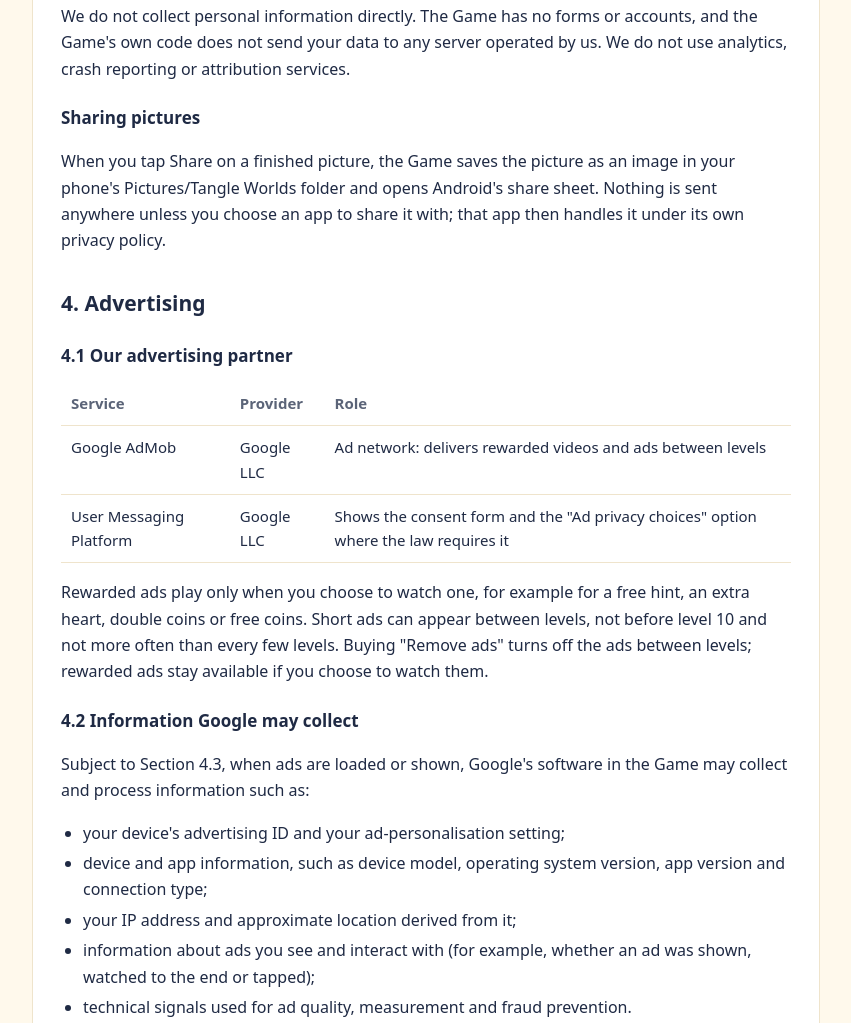
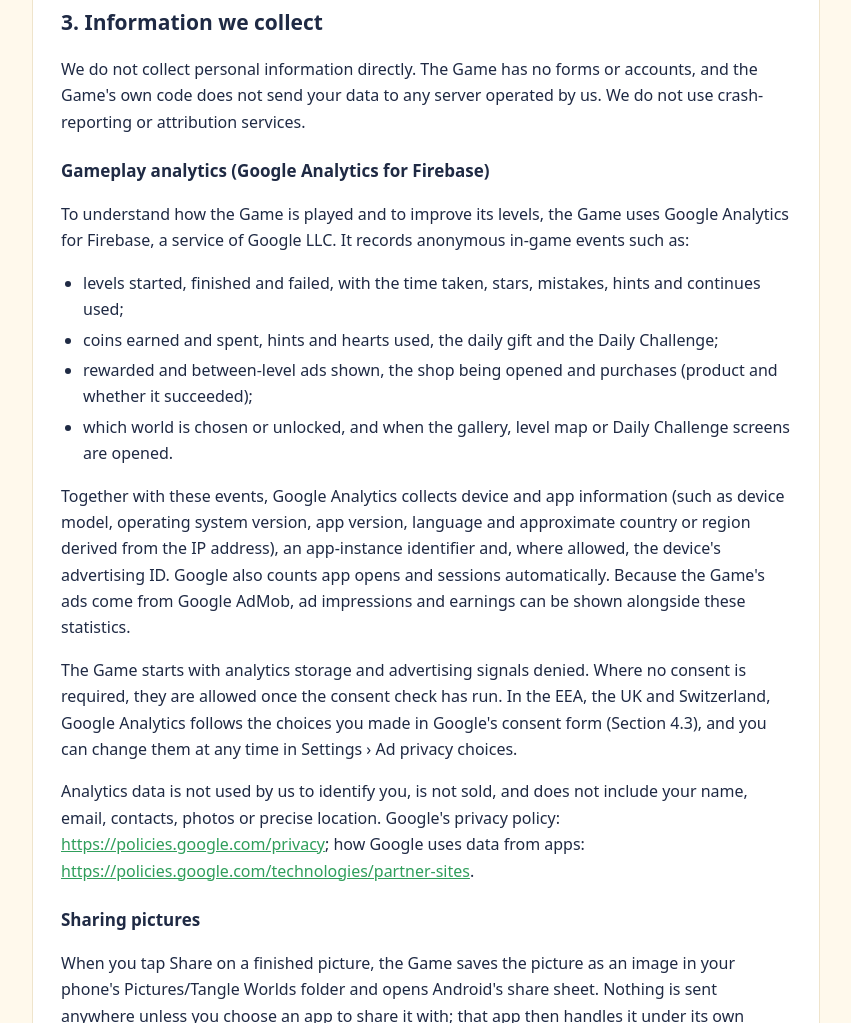
Before and after one commit to rmpuzzlegames/rmpuzzlegames.github.io, a plain HTML site: page tangle-worlds/privacy/index.html in a window 1280 px wide. Shown: the part 1502-2525 px from the top of the page, without its empty margins (214-1065 px from the left). Drawn offline with Linux system fonts and the light colour scheme.

Commit message:
Tangle Worlds privacy policy: gameplay analytics with Google Analytics for Firebase (events, consent, retention)
Co-Authored-By: Claude Opus 5.5 <noreply@anthropic.com>

```diff
--- a/tangle-worlds/privacy/index.html
+++ b/tangle-worlds/privacy/index.html
@@ -14,7 +14,7 @@
     <header><a href="/"><div class="logo">RM</div><span>RM Puzzle Games</span></a></header>
     <article>
       <h1>Tangle Worlds - Privacy Policy</h1>
-      <p class="meta">Effective date: 1 November 2026 · Last updated: 1 November 2026<br>
+      <p class="meta">Effective date: 1 November 2026 · Last updated: 2 November 2026<br>
         Publisher: RM Puzzle Games, India · Contact: <a href="mailto:rmpuzzlegames.support@gmail.com">rmpuzzlegames.support@gmail.com</a></p>
 
       <p>This Privacy Policy explains how the Android game Tangle Worlds ("the Game", package name com.rmpuzzlegames.tangleworlds) handles information. The Game is published by RM Puzzle Games ("we", "us", "our"). For the purposes of data protection laws such as the EU and UK General Data Protection Regulation (GDPR), RM Puzzle Games is responsible for the Game.</p>
@@ -26,7 +26,7 @@
         <li>Your game progress is saved only on your device.</li>
         <li>The Game shows ads from Google AdMob: optional rewarded videos that you choose to watch, and short ads between some levels. Google may collect device information, including your device's advertising ID, as described in Section 4.</li>
         <li>The Game offers optional in-app purchases (coin packs and "Remove ads"), processed by Google Play (Section 5).</li>
-        <li>The Game does not use any analytics, crash-reporting or attribution service.</li>
+        <li>The Game uses Google Analytics for Firebase to collect anonymous gameplay statistics (for example which levels are started, finished or failed), following your consent choices where the law requires them (Section 3). It does not use any crash-reporting or attribution service.</li>
       </ul>
 
       <h2>2. Information stored on your device</h2>
@@ -45,7 +45,19 @@
       <p><strong>Android backup.</strong> If you have enabled backup on your Android device, Android may include the Game's saved data in your device backup to your Google Account. This backup is provided and controlled by Google under your Google Account settings, not by us. See <a href="https://support.google.com/android/answer/2819582">Back up or restore data on your Android device</a>.</p>
 
       <h2>3. Information we collect</h2>
-      <p>We do not collect personal information directly. The Game has no forms or accounts, and the Game's own code does not send your data to any server operated by us. We do not use analytics, crash reporting or attribution services.</p>
+      <p>We do not collect personal information directly. The Game has no forms or accounts, and the Game's own code does not send your data to any server operated by us. We do not use crash-reporting or attribution services.</p>
+
+      <h3>Gameplay analytics (Google Analytics for Firebase)</h3>
+      <p>To understand how the Game is played and to improve its levels, the Game uses Google Analytics for Firebase, a service of Google LLC. It records anonymous in-game events such as:</p>
+      <ul>
+        <li>levels started, finished and failed, with the time taken, stars, mistakes, hints and continues used;</li>
+        <li>coins earned and spent, hints and hearts used, the daily gift and the Daily Challenge;</li>
+        <li>rewarded and between-level ads shown, the shop being opened and purchases (product and whether it succeeded);</li>
+        <li>which world is chosen or unlocked, and when the gallery, level map or Daily Challenge screens are opened.</li>
+      </ul>
+      <p>Together with these events, Google Analytics collects device and app information (such as device model, operating system version, app version, language and approximate country or region derived from the IP address), an app-instance identifier and, where allowed, the device's advertising ID. Google also counts app opens and sessions automatically. Because the Game's ads come from Google AdMob, ad impressions and earnings can be shown alongside these statistics.</p>
+      <p>The Game starts with analytics storage and advertising signals denied. Where no consent is required, they are allowed once the consent check has run. In the EEA, the UK and Switzerland, Google Analytics follows the choices you made in Google's consent form (Section 4.3), and you can change them at any time in Settings › Ad privacy choices.</p>
+      <p>Analytics data is not used by us to identify you, is not sold, and does not include your name, email, contacts, photos or precise location. Google's privacy policy: <a href="https://policies.google.com/privacy">https://policies.google.com/privacy</a>; how Google uses data from apps: <a href="https://policies.google.com/technologies/partner-sites">https://policies.google.com/technologies/partner-sites</a>.</p>
 
       <h3>Sharing pictures</h3>
       <p>When you tap Share on a finished picture, the Game saves the picture as an image in your phone's Pictures/Tangle Worlds folder and opens Android's share sheet. Nothing is sent anywhere unless you choose an app to share it with; that app then handles it under its own privacy policy.</p>
@@ -112,7 +124,7 @@
 
       <h2>9. Data retention and deletion</h2>
       <p>Data on your device is kept until you delete it. You can delete it at any time with Settings › Reset progress in the Game, by uninstalling the Game, or with Settings › Apps › Tangle Worlds › Storage › Clear storage on your device. Pictures you shared stay in your Pictures folder until you delete them.</p>
-      <p>We do not store your data on our own servers, so we have no copy of your game data to delete. Google keeps advertising information according to its own retention policies; requests about that data are best sent to Google (Section 11). We are happy to help you with such a request.</p>
+      <p>We do not store your data on our own servers, so we have no copy of your game data to delete. Google Analytics keeps user-level event data for 2 months (its default), after which it is deleted automatically; only aggregated reports are kept longer. You can reset the identifier it uses by clearing the Game's storage or reinstalling the Game, and you can ask us to delete the analytics data linked to your installation by writing to <a href="mailto:rmpuzzlegames.support@gmail.com">rmpuzzlegames.support@gmail.com</a>. Google keeps advertising information according to its own retention policies; requests about that data are best sent to Google (Section 11). We are happy to help you with such a request.</p>
 
       <h2>10. Your privacy rights</h2>
       <p>Depending on where you live, you may have rights over your personal information, including the right to access, correct or delete it, to restrict or object to processing (including for advertising), to data portability, to withdraw consent at any time (in the Game via Settings › Ad privacy choices) and to lodge a complaint with your local data protection authority.</p>
@@ -121,7 +133,7 @@
 
       <h2>11. Third-party privacy policies</h2>
       <ul>
-        <li>Google Privacy Policy (AdMob, Google Play, Android backup): <a href="https://policies.google.com/privacy">https://policies.google.com/privacy</a></li>
+        <li>Google Privacy Policy (AdMob, Google Analytics for Firebase, Google Play, Android backup): <a href="https://policies.google.com/privacy">https://policies.google.com/privacy</a></li>
         <li>How Google uses information in advertising: <a href="https://policies.google.com/technologies/ads">https://policies.google.com/technologies/ads</a></li>
         <li>Unity Privacy Policy: <a href="https://unity.com/legal/privacy-policy">https://unity.com/legal/privacy-policy</a></li>
       </ul>
```
